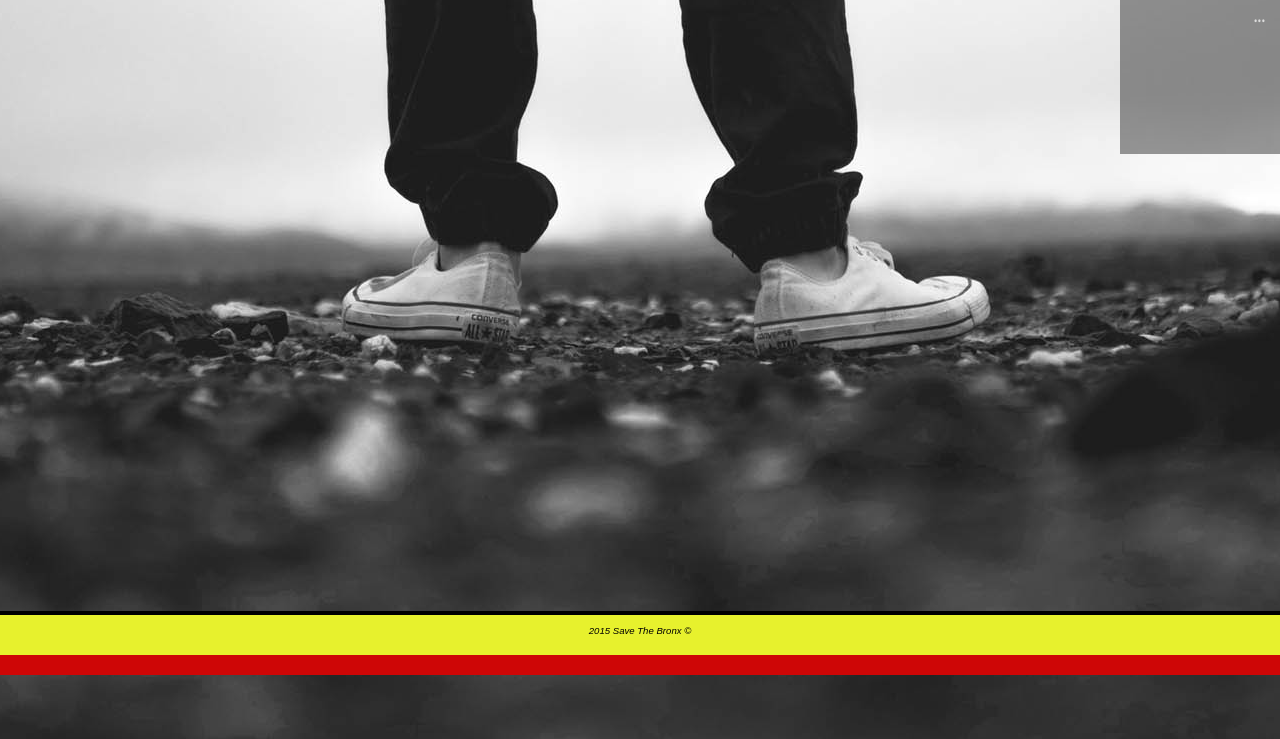
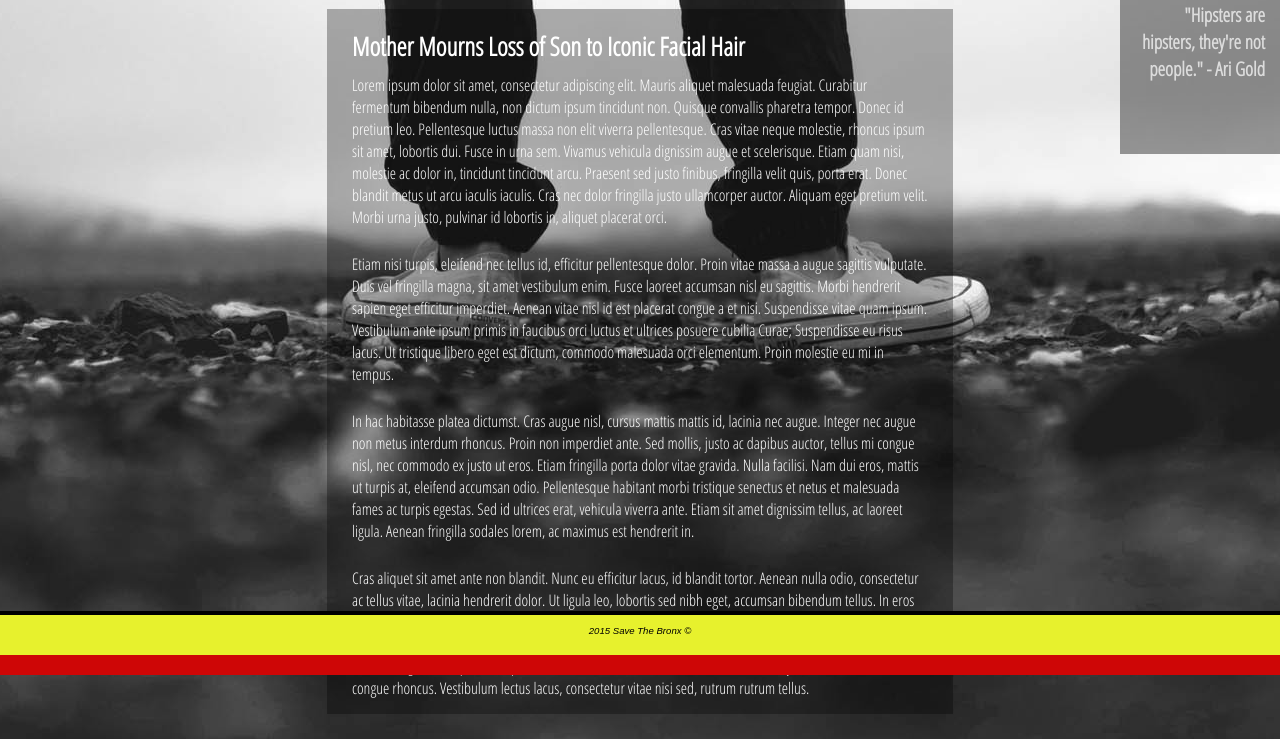
Before and after one commit to coirewalker/save-the-bronx, a plain HTML site: page community/index.html in a window 1280 px wide. Shown: the part 125-864 px from the top of the page. Before the commit the page ends 800 px from the top, so only its background shows below. Drawn offline with Linux system fonts and the light colour scheme; files that its build step writes are made by us from their sources.

Commit message:
Added education and community page content

```diff
--- a/community/index.html
+++ b/community/index.html
@@ -26,10 +26,22 @@
 				<a href="http://facebook.com"><img class="facebook" src="../img/facebook.png"></a>
 				<a href="http://twitter.com"><img class="twitter" src="../img/twitter.png"></a>
 			</header>
-			<!-- <div class="pinstrip"></div> -->
 			<div class="statement">
-				<h1>...</h1>
+				<h1>"Hipsters are hipsters, they're not people." - Ari Gold</h1>
 			</div>
+			<div class="article_background">
+		        <article class="top">
+		            <h2>Mother Mourns Loss of Son to Iconic Facial Hair</h2>
+		            <p>Lorem ipsum dolor sit amet, consectetur adipiscing elit. Mauris aliquet malesuada feugiat. Curabitur fermentum bibendum nulla, non dictum ipsum tincidunt non. Quisque convallis pharetra tempor. Donec id pretium leo. Pellentesque luctus massa non elit viverra pellentesque. Cras vitae neque molestie, rhoncus ipsum sit amet, lobortis dui. Fusce in urna sem. Vivamus vehicula dignissim augue et scelerisque. Etiam quam nisi, molestie ac dolor in, tincidunt tincidunt arcu. Praesent sed justo finibus, fringilla velit quis, porta erat. Donec blandit metus ut arcu iaculis iaculis. Cras nec dolor fringilla justo ullamcorper auctor. Aliquam eget pretium velit. Morbi urna justo, pulvinar id lobortis in, aliquet placerat orci.
+		            </p>
+		            <p>Etiam nisi turpis, eleifend nec tellus id, efficitur pellentesque dolor. Proin vitae massa a augue sagittis vulputate. Duis vel fringilla magna, sit amet vestibulum enim. Fusce laoreet accumsan nisl eu sagittis. Morbi hendrerit sapien eget efficitur imperdiet. Aenean vitae nisl id est placerat congue a et nisi. Suspendisse vitae quam ipsum. Vestibulum ante ipsum primis in faucibus orci luctus et ultrices posuere cubilia Curae; Suspendisse eu risus lacus. Ut tristique libero eget est dictum, commodo malesuada orci elementum. Proin molestie eu mi in tempus.
+		            </p>
+		            <p>In hac habitasse platea dictumst. Cras augue nisl, cursus mattis mattis id, lacinia nec augue. Integer nec augue non metus interdum rhoncus. Proin non imperdiet ante. Sed mollis, justo ac dapibus auctor, tellus mi congue nisl, nec commodo ex justo ut eros. Etiam fringilla porta dolor vitae gravida. Nulla facilisi. Nam dui eros, mattis ut turpis at, eleifend accumsan odio. Pellentesque habitant morbi tristique senectus et netus et malesuada fames ac turpis egestas. Sed id ultrices erat, vehicula viverra ante. Etiam sit amet dignissim tellus, ac laoreet ligula. Aenean fringilla sodales lorem, ac maximus est hendrerit in.
+		            </p>
+		            <p>Cras aliquet sit amet ante non blandit. Nunc eu efficitur lacus, id blandit tortor. Aenean nulla odio, consectetur ac tellus vitae, lacinia hendrerit dolor. Ut ligula leo, lobortis sed nibh eget, accumsan bibendum tellus. In eros diam, venenatis tempus venenatis ac, elementum nec mi. Nulla tristique tellus et lacus pellentesque, a feugiat sapien scelerisque. Integer et sollicitudin mauris, non varius velit. Integer ut auctor nulla. Sed eget neque faucibus, egestas neque et, aliquam lectus. Aenean id rutrum tellus, sed elementum justo. Nunc ac erat ut eros congue rhoncus. Vestibulum lectus lacus, consectetur vitae nisi sed, rutrum rutrum tellus.
+		            </p>
+		        </article>
+		    </div>
 			<footer>
 				<div class="copywrite">
 					<p>2015 Save The Bronx &copy</p>
--- a/css/coire-style.css
+++ b/css/coire-style.css
@@ -76,7 +76,7 @@ article {
 	background-color: rgba(000, 000, 000, .3);
 }
 
-.about_top {
+.top {
 	margin-top: 60px;
 	padding-top: 0px
 }
@@ -88,7 +88,7 @@ article {
 p {
 	margin: 0px;
 	padding: 10px 0px 15px 0px;
-	font-size: 1.1em;
+	font-size: 1em;
 	font-family: 'Open Sans Condensed', sans-serif;
 	color: white;
 }
@@ -96,7 +96,7 @@ p {
 h2 {
 	margin: 0px;
 	padding: 20px 20px 0px 0px;
-	font-size: 2em;
+	font-size: 1.6em;
 	font-family: 'Open Sans Condensed', sans-serif;
 	color: white;
 }
```
Also changed, not shown: about/index.html (+1 -1 lines), education/index.html (+13 -2 lines).
